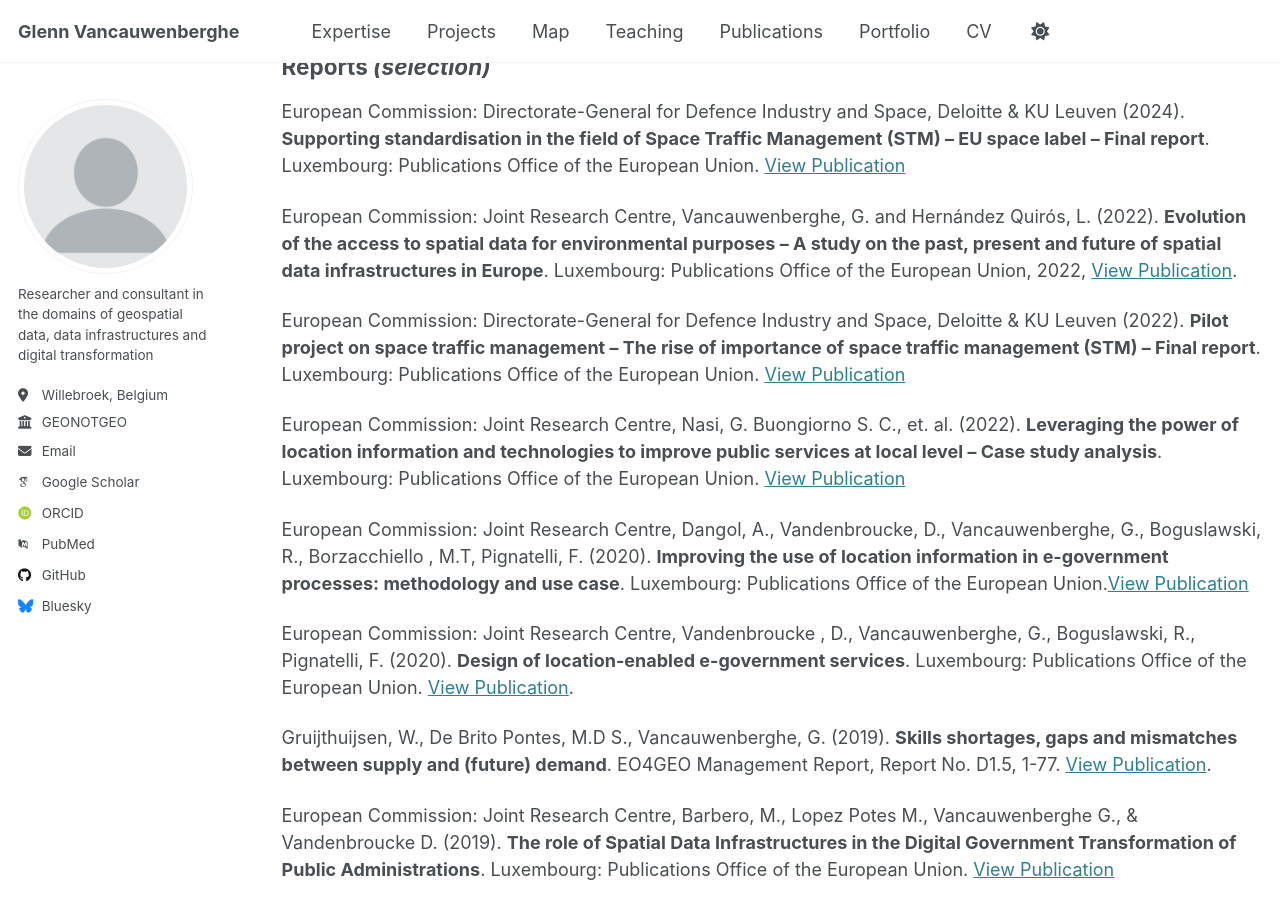
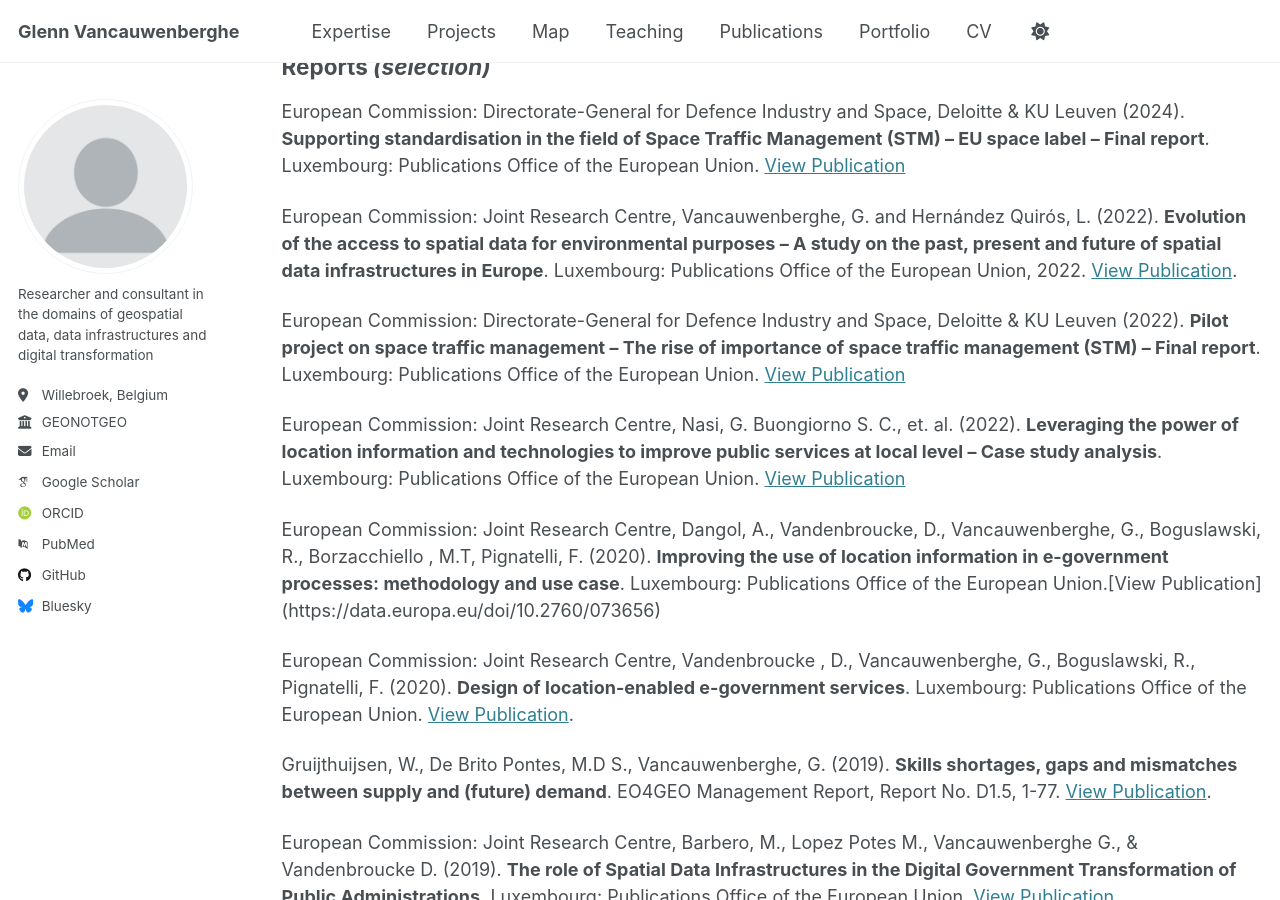
Before and after one commit to GVancauwenberghe/gvancauwenberghe.github.io, a Jekyll site: the page built from _pages/outputs.md, in a window 1280 px wide and 900 px high, scrolled down 308 px. Built offline with Jekyll 4.4.1, drawn with Linux system fonts in a browser that asks for light colours; some web fonts are replaced.

Commit message:
Update outputs.md

```diff
--- a/_pages/outputs.md
+++ b/_pages/outputs.md
@@ -15,13 +15,13 @@
 ## Reports _(selection)_
 European Commission: Directorate-General for Defence Industry and Space, Deloitte & KU Leuven (2024). **Supporting standardisation in the field of Space Traffic Management (STM) – EU space label – Final report**. Luxembourg: Publications Office of the European Union. [View Publication](https://data.europa.eu/doi/10.2889/0215426)
 
-European Commission: Joint Research Centre, Vancauwenberghe, G. and Hernández Quirós, L. (2022). **Evolution of the access to spatial data for environmental purposes – A study on the past, present and future of spatial data infrastructures in Europe**. Luxembourg: Publications Office of the European Union, 2022, [View Publication](https://data.europa.eu/doi/10.2760/723430).
+European Commission: Joint Research Centre, Vancauwenberghe, G. and Hernández Quirós, L. (2022). **Evolution of the access to spatial data for environmental purposes – A study on the past, present and future of spatial data infrastructures in Europe**. Luxembourg: Publications Office of the European Union, 2022. [View Publication](https://data.europa.eu/doi/10.2760/723430).
 
 European Commission: Directorate-General for Defence Industry and Space, Deloitte & KU Leuven (2022). **Pilot project on space traffic management – The rise of importance of space traffic management (STM) – Final report**. Luxembourg: Publications Office of the European Union. [View Publication](https://data.europa.eu/doi/10.2889/3462708)
 
 European Commission: Joint Research Centre, Nasi, G. Buongiorno S. C., et. al. (2022). **Leveraging the power of location information and technologies to improve public services at local level – Case study analysis**. Luxembourg: Publications Office of the European Union. [View Publication](https://data.europa.eu/doi/10.2760/67126)
 
-European Commission: Joint Research Centre, Dangol, A., Vandenbroucke, D., Vancauwenberghe, G., Boguslawski, R., Borzacchiello , M.T, Pignatelli, F. (2020). **Improving the use of location information in e-government processes: methodology and use case**. Luxembourg: Publications Office of the European Union.[View Publication](https://data.europa.eu/doi/10.2760/073656)
+European Commission: Joint Research Centre, Dangol, A., Vandenbroucke, D., Vancauwenberghe, G., Boguslawski, R., Borzacchiello , M.T, Pignatelli, F. (2020). **Improving the use of location information in e-government processes: methodology and use case**. Luxembourg: Publications Office of the European Union.[View Publication] (https://data.europa.eu/doi/10.2760/073656)
 
 European Commission: Joint Research Centre, Vandenbroucke , D., Vancauwenberghe, G., Boguslawski, R., Pignatelli, F. (2020). **Design of location-enabled e-government services**. Luxembourg: Publications Office of the European Union. [View Publication](https://data.europa.eu/doi/10.2760/860082).
 
@@ -29,7 +29,7 @@
 
 European Commission: Joint Research Centre, Barbero, M., Lopez Potes M., Vancauwenberghe G., & Vandenbroucke D. (2019). **The role of Spatial Data Infrastructures in the Digital Government Transformation of Public Administrations**. Luxembourg: Publications Office of the European Union. [View Publication](https://data.europa.eu/doi/10.2760/324167)
 
-Vancauwenberghe, G., & van Loenen, B. (2020). **SDI Research and Strategies towards 2030: Renewing the SDI Research Agenda. AGILE 2018 Pre-conference Workshop Report**. Delft: TU Delft.[View Publication](http://resolver.tudelft.nl/uuid:0b472322-ab50-4c3d-ad48-e6946e2b754d).
+Vancauwenberghe, G., & van Loenen, B. (2020). **SDI Research and Strategies towards 2030: Renewing the SDI Research Agenda. AGILE 2018 Pre-conference Workshop Report**. Delft: TU Delft. [View Publication](http://resolver.tudelft.nl/uuid:0b472322-ab50-4c3d-ad48-e6946e2b754d).
 
 Vancauwenberghe, G., & van Loenen, B. (2018). **Towards a Map of Open SDI/INSPIRE. INSPIRE Conference 2018 Workshop Report**. Delft: TU Delft. [View Publication](http://resolver.tudelft.nl/uuid:9fd7a958-c840-4247-a707-a89cd29760ec).
 
```
